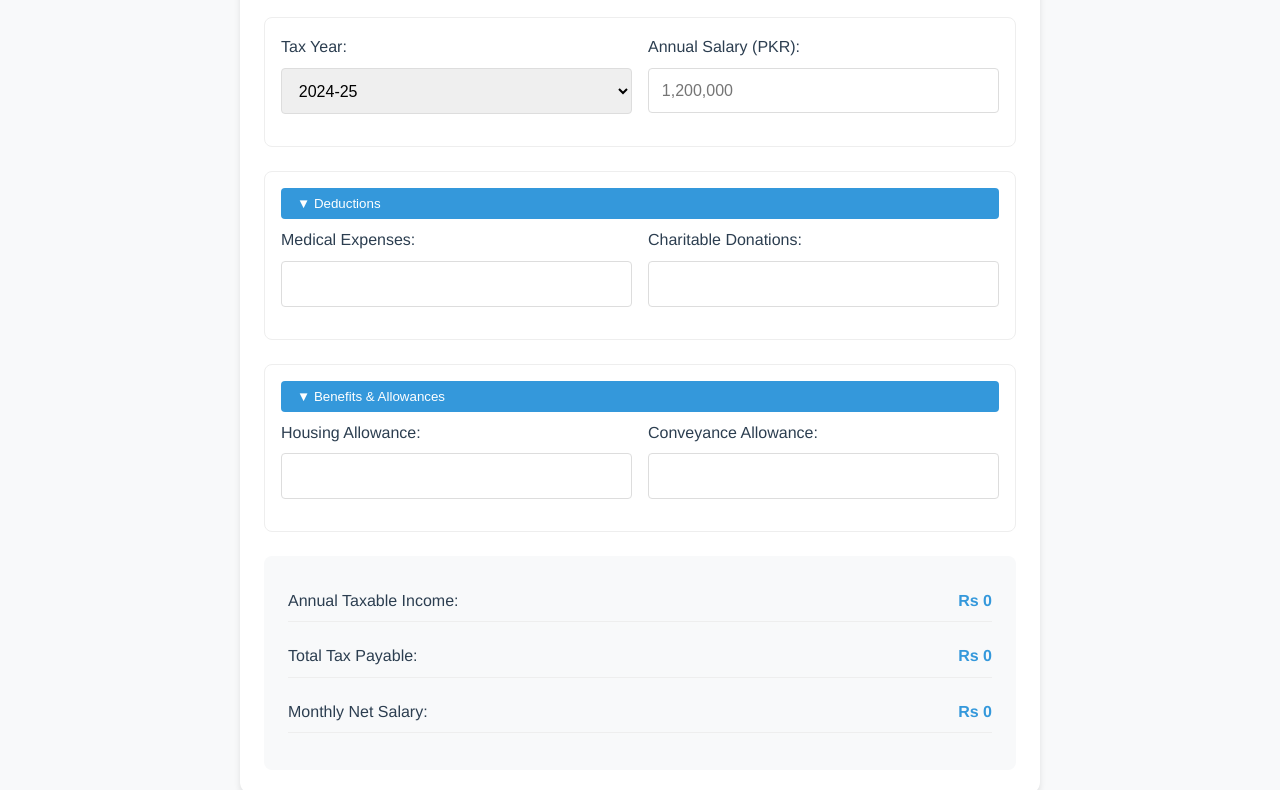
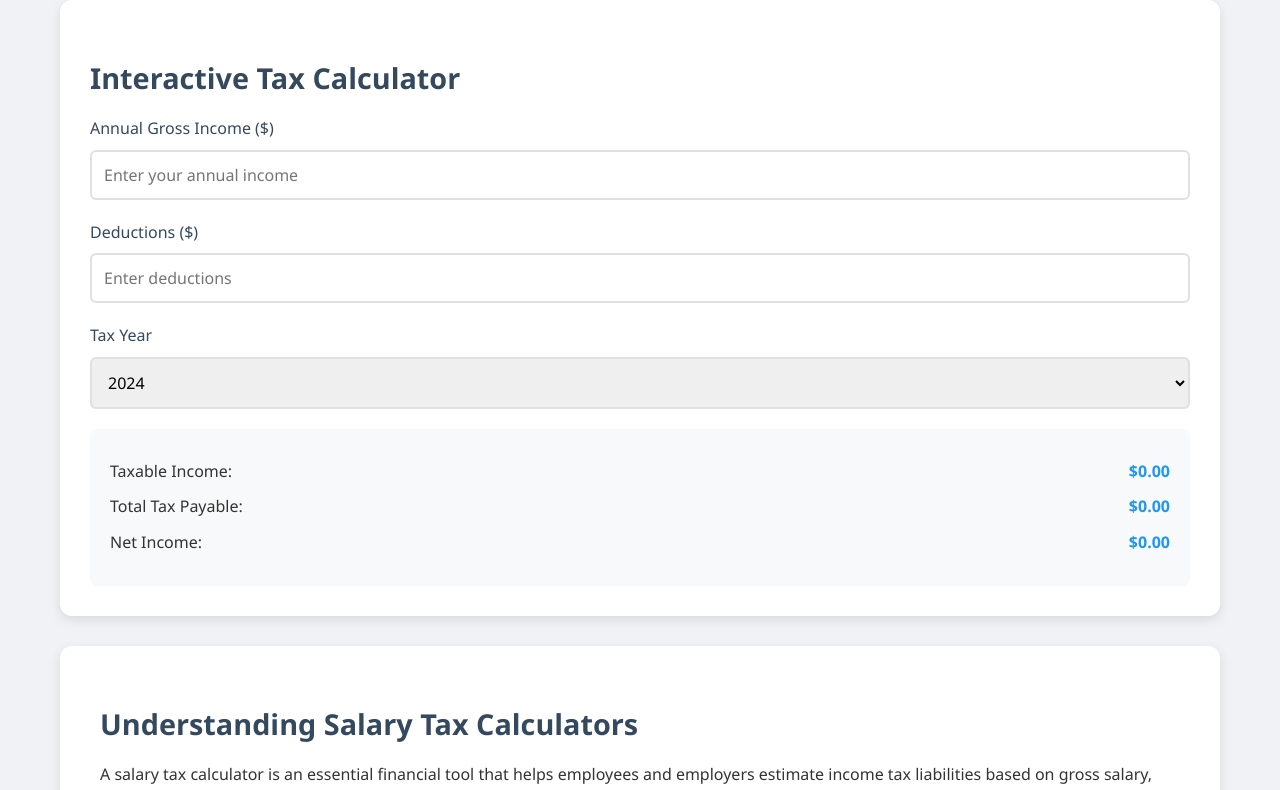
Before and after one commit to isamsays/salarytaxcalculator, a plain HTML site: page index.html in a window 1280 px wide. Shown: the part 114-904 px from the top of the page. Drawn offline with Linux system fonts and the light colour scheme.

Commit message:
Update index.html

```diff
--- a/index.html
+++ b/index.html
@@ -1,263 +1,261 @@
 <!DOCTYPE html>
 <html lang="en">
 <head>
-  <meta charset="UTF-8" />
-  <meta name="viewport" content="width=device-width, initial-scale=1" />
-  <title>Pakistan Salary Tax Calculator 2024-25 | Calculate Net Salary with Deductions</title>
-  <meta name="description" content="Accurate Pakistan salary tax calculator with deductions, benefits, and tax year selection. Calculate your net salary after income tax, deductions, and allowances for 2023-24 and 2024-25 tax years.">
+    <meta charset="UTF-8">
+    <meta name="viewport" content="width=device-width, initial-scale=1.0">
+    <title>Complete Salary Tax Calculator & Guide 2024</title>
     <style>
-    /* Base Styles */
-    :root {
-      --primary-color: #2c3e50;
-      --secondary-color: #3498db;
-      --accent-color: #e74c3c;
-    }
         * {
             box-sizing: border-box;
+            font-family: 'Segoe UI', Tahoma, Geneva, Verdana, sans-serif;
             margin: 0;
             padding: 0;
         }
+
         body {
-      font-family: 'Helvetica Neue', Arial, sans-serif;
-      background: #f8f9fa;
-      color: var(--primary-color);
+            background: #f0f2f5;
             line-height: 1.6;
+            color: #333;
         }
+
         .container {
-      max-width: 800px;
-      margin: 2rem auto;
-      padding: 1.5rem;
+            max-width: 1200px;
+            margin: 0 auto;
+            padding: 20px;
+        }
+
+        .calculator-section, .content-section {
             background: white;
             border-radius: 12px;
-      box-shadow: 0 4px 6px rgba(0,0,0,0.1);
-    }
-    h1 {
-      color: var(--primary-color);
-      text-align: center;
-      margin-bottom: 1.5rem;
-      font-size: 2rem;
+            box-shadow: 0 4px 12px rgba(0,0,0,0.1);
+            margin-bottom: 30px;
+            padding: 30px;
         }
 
-    /* Form Styles */
-    .calculator-section {
-      margin-bottom: 1.5rem;
-      padding: 1rem;
-      border: 1px solid #eee;
-      border-radius: 8px;
+        h1 {
+            color: #2c3e50;
+            font-size: 2.5em;
+            margin-bottom: 30px;
+            text-align: center;
         }
-    .section-toggle {
-      background: var(--secondary-color);
-      color: white;
-      padding: 0.5rem 1rem;
-      border: none;
-      border-radius: 4px;
-      cursor: pointer;
-      width: 100%;
-      text-align: left;
-      margin-bottom: 0.5rem;
+
+        h2 {
+            color: #34495e;
+            margin: 25px 0 15px;
+            font-size: 1.8em;
         }
+
+        h3 {
+            color: #2c3e50;
+            margin: 20px 0 12px;
+            font-size: 1.4em;
+        }
+
         .input-group {
-      display: grid;
-      grid-template-columns: repeat(auto-fit, minmax(200px, 1fr));
-      gap: 1rem;
-      margin-bottom: 1rem;
+            margin-bottom: 20px;
         }
+
         label {
             display: block;
-      margin-bottom: 0.5rem;
-      color: var(--primary-color);
+            margin-bottom: 8px;
             font-weight: 500;
+            color: #34495e;
         }
+
         input, select {
             width: 100%;
-      padding: 0.8rem;
-      border: 1px solid #ddd;
-      border-radius: 4px;
-      font-size: 1rem;
-      transition: border-color 0.3s;
+            padding: 12px;
+            border: 2px solid #e0e0e0;
+            border-radius: 6px;
+            font-size: 16px;
+            transition: border-color 0.3s ease;
         }
+
         input:focus, select:focus {
-      border-color: var(--secondary-color);
+            border-color: #2196F3;
             outline: none;
         }
 
-    /* Results Section */
         .results {
             background: #f8f9fa;
-      padding: 1.5rem;
+            padding: 20px;
             border-radius: 8px;
-      margin-top: 1.5rem;
+            margin-top: 20px;
         }
+
         .result-item {
             display: flex;
             justify-content: space-between;
-      margin-bottom: 0.8rem;
-      padding: 0.5rem 0;
-      border-bottom: 1px solid #eee;
-    }
-    .result-value {
-      color: var(--secondary-color);
-      font-weight: 600;
+            margin: 10px 0;
+            font-size: 16px;
         }
 
-    /* Responsive Design */
+        .result-value {
+            font-weight: 600;
+            color: #2196F3;
+        }
+
+        .content-section {
+            padding: 30px 40px;
+        }
+
+        .faq-section {
+            border-top: 2px solid #eee;
+            margin-top: 30px;
+            padding-top: 25px;
+        }
+
+        .faq-item {
+            background: #f8f9fa;
+            padding: 15px;
+            margin-bottom: 15px;
+            border-radius: 6px;
+        }
+
         @media (max-width: 768px) {
             .container {
-        margin: 1rem;
-        padding: 1rem;
+                padding: 10px;
             }
-      .input-group {
-        grid-template-columns: 1fr;
+
+            h1 {
+                font-size: 2em;
+            }
+
+            h2 {
+                font-size: 1.5em;
+            }
+
+            .calculator-section, .content-section {
+                padding: 20px;
+            }
+
+            .result-item {
+                flex-direction: column;
+            }
+
+            .result-value {
+                margin-top: 5px;
+            }
+        }
+
+        @media (max-width: 480px) {
+            html {
+                font-size: 14px;
+            }
+
+            .result-item {
+                font-size: 14px;
             }
         }
     </style>
 </head>
 <body>
     <div class="container">
-    <h1>Pakistan Salary Tax Calculator</h1>
+        <h1>2024 Salary Tax Calculator & Guide</h1>
 
+        <!-- Calculator Section -->
         <div class="calculator-section">
+            <h2>Interactive Tax Calculator</h2>
             <div class="input-group">
-        <div>
-          <label for="taxYear">Tax Year:</label>
-          <select id="taxYear">
-            <option value="2024">2024-25</option>
-            <option value="2023">2023-24</option>
+                <label for="income">Annual Gross Income ($)</label>
+                <input type="number" id="income" placeholder="Enter your annual income">
+            </div>
+            <div class="input-group">
+                <label for="deductions">Deductions ($)</label>
+                <input type="number" id="deductions" placeholder="Enter deductions">
+            </div>
+            <div class="input-group">
+                <label for="tax-year">Tax Year</label>
+                <select id="tax-year">
+                    <option>2024</option>
+                    <option>2023</option>
                 </select>
             </div>
-        <div>
-          <label for="annualSalary">Annual Salary (PKR):</label>
-          <input type="number" id="annualSalary" placeholder="1,200,000" step="1000">
+            <div class="results">
+                <div class="result-item">
+                    <span>Taxable Income:</span>
+                    <span class="result-value" id="taxable-income">\$0</span>
+                </div>
+                <div class="result-item">
+                    <span>Total Tax Payable:</span>
+                    <span class="result-value" id="tax-amount">\$0</span>
+                </div>
+                <div class="result-item">
+                    <span>Net Income:</span>
+                    <span class="result-value" id="net-income">\$0</span>
                 </div>
             </div>
         </div>
 
-    <!-- Deductions Section -->
-    <div class="calculator-section">
-      <button class="section-toggle" type="button">▼ Deductions</button>
-      <div class="input-group">
-        <div>
-          <label for="medicalExpenses">Medical Expenses:</label>
-          <input type="number" id="medicalExpenses" step="1000">
+        <!-- Content Section -->
+        <div class="content-section">
+            <article>
+                <h2>Understanding Salary Tax Calculators</h2>
+                <p>A salary tax calculator is an essential financial tool that helps employees and employers estimate income tax liabilities based on gross salary, deductions, and applicable tax rates. These digital calculators simplify complex tax calculations by automating the process using up-to-date tax brackets and regulations.</p>
+
+                <h3>Key Components of Tax Calculations</h3>
+                <ul>
+                    <li><strong>Gross Income:</strong> Total earnings before any deductions</li>
+                    <li><strong>Tax Deductions:</strong> Allowable reductions in taxable income</li>
+                    <li><strong>Tax Brackets:</strong> Progressive tax rates applied to income ranges</li>
+                    <li><strong>Net Income:</strong> Take-home pay after tax deductions</li>
+                </ul>
+
+                <h3>How Salary Tax Calculators Work</h3>
+                <p>Modern tax calculators use sophisticated algorithms to:</p>
+                <ol>
+                    <li>Determine taxable income by subtracting eligible deductions</li>
+                    <li>Apply appropriate tax rates to different income brackets</li>
+                    <li>Calculate total tax liability</li>
+                    <li>Estimate net income after taxes</li>
+                </ol>
+
+                <div class="faq-section">
+                    <h2>Frequently Asked Questions</h2>
+                    <div class="faq-item">
+                        <h3>How accurate are online tax calculators?</h3>
+                        <p>Reputable calculators using current tax data are generally accurate, but should be verified with professional advice for complex situations.</p>
                     </div>
-        <div>
-          <label for="charity">Charitable Donations:</label>
-          <input type="number" id="charity" step="1000">
+                    <div class="faq-item">
+                        <h3>Do tax calculators store personal information?</h3>
+                        <p>Quality calculators (like ours) perform calculations client-side without storing any data.</p>
+                    </div>
+                    <div class="faq-item">
+                        <h3>Can I use tax calculators for self-employment income?</h3>
+                        <p>Specialized calculators are needed for self-employment taxes that include SECA contributions.</p>
                     </div>
                 </div>
-    </div>
-
-    <!-- Benefits Section -->
-    <div class="calculator-section">
-      <button class="section-toggle" type="button">▼ Benefits & Allowances</button>
-      <div class="input-group">
-        <div>
-          <label for="housingAllowance">Housing Allowance:</label>
-          <input type="number" id="housingAllowance" step="1000">
-        </div>
-        <div>
-          <label for="conveyanceAllowance">Conveyance Allowance:</label>
-          <input type="number" id="conveyanceAllowance" step="1000">
-        </div>
-      </div>
-    </div>
-
-    <!-- Results -->
-    <div class="results">
-      <div class="result-item">
-        <span>Annual Taxable Income:</span>
-        <span class="result-value" id="taxableIncome">0</span>
-      </div>
-      <div class="result-item">
-        <span>Total Tax Payable:</span>
-        <span class="result-value" id="totalTax">0</span>
-      </div>
-      <div class="result-item">
-        <span>Monthly Net Salary:</span>
-        <span class="result-value" id="netSalary">0</span>
-      </div>
+            </article>
         </div>
     </div>
 
     <script>
-    // Tax Slabs Data
-    const taxSlabs = {
-      2023: [
-        { max: 600000, rate: 0 },
-        { max: 1200000, rate: 0.05 },
-        { max: 2400000, rate: 0.15 },
-        { max: 3600000, rate: 0.25 },
-        { max: Infinity, rate: 0.35 }
-      ],
-      2024: [
-        { max: 600000, rate: 0 },
-        { max: 1200000, rate: 0.05 },
-        { max: 2200000, rate: 0.15 },
-        { max: 3200000, rate: 0.25 },
-        { max: 4100000, rate: 0.30 },
-        { max: Infinity, rate: 0.35 }
-      ]
-    };
+        function calculateTax() {
+            const income = parseFloat(document.getElementById('income').value) || 0;
+            const deductions = parseFloat(document.getElementById('deductions').value) || 0;
 
-    // Calculator Function
-    function calculateTax() {
-      // Get Input Values
-      const taxYear = document.getElementById('taxYear').value;
-      const annualSalary = parseFloat(document.getElementById('annualSalary').value) || 0;
-      const medicalExpenses = parseFloat(document.getElementById('medicalExpenses').value) || 0;
-      const charity = parseFloat(document.getElementById('charity').value) || 0;
-      const housingAllowance = parseFloat(document.getElementById('housingAllowance').value) || 0;
-      const conveyanceAllowance = parseFloat(document.getElementById('conveyanceAllowance').value) || 0;
+            const taxableIncome = Math.max(income - deductions, 0);
+            let tax = 0;
 
-      // Calculate Taxable Income
-      const taxableIncome = annualSalary - medicalExpenses - charity + housingAllowance + conveyanceAllowance;
-
-      // Get Appropriate Tax Slabs
-      const slabs = taxSlabs[taxYear];
-      let remainingIncome = taxableIncome;
-      let totalTax = 0;
-
-      for (let i = 0; i < slabs.length; i++) {
-        const currentSlab = slabs[i];
-        const previousSlab = slabs[i-1] ? slabs[i-1].max : 0;
-
-        if (remainingIncome > currentSlab.max) {
-          totalTax += (currentSlab.max - previousSlab) * currentSlab.rate;
-          remainingIncome -= (currentSlab.max - previousSlab);
-        } else {
-          totalTax += remainingIncome * currentSlab.rate;
-          break;
-        }
+            // Tax bracket calculation
+            if(taxableIncome > 50000) {
+                tax = (taxableIncome - 50000) * 0.3 + 5000;
+            } else if(taxableIncome > 20000) {
+                tax = (taxableIncome - 20000) * 0.2;
             }
 
-      // Update UI
-      const formatter = new Intl.NumberFormat('en-PK', {
-        style: 'currency',
-        currency: 'PKR',
-        maximumFractionDigits: 0
-      });
-
-      document.getElementById('taxableIncome').textContent = formatter.format(taxableIncome);
-      document.getElementById('totalTax').textContent = formatter.format(totalTax);
-      document.getElementById('netSalary').textContent = formatter.format((annualSalary - totalTax) / 12);
+            // Update results
+            document.getElementById('taxable-income').textContent = `$${taxableIncome.toFixed(2)}`;
+            document.getElementById('tax-amount').textContent = `$${tax.toFixed(2)}`;
+            document.getElementById('net-income').textContent = `$${(income - tax).toFixed(2)}`;
         }
 
-    // Event Listeners
+        // Event listeners for real-time calculation
         document.querySelectorAll('input, select').forEach(element => {
             element.addEventListener('input', calculateTax);
         });
 
-    // Section Toggles
-    document.querySelectorAll('.section-toggle').forEach(button => {
-      button.addEventListener('click', () => {
-        const section = button.parentElement;
-        const inputs = section.querySelector('.input-group');
-        inputs.style.display = inputs.style.display === 'none' ? 'grid' : 'none';
-        button.textContent = inputs.style.display === 'none' ? '▶' : '▼';
-      });
-    });
-
-    // Initial Calculation
+        // Initial calculation
         calculateTax();
     </script>
 </body>
```
Lines whose indentation alone changed are shown as unchanged.
